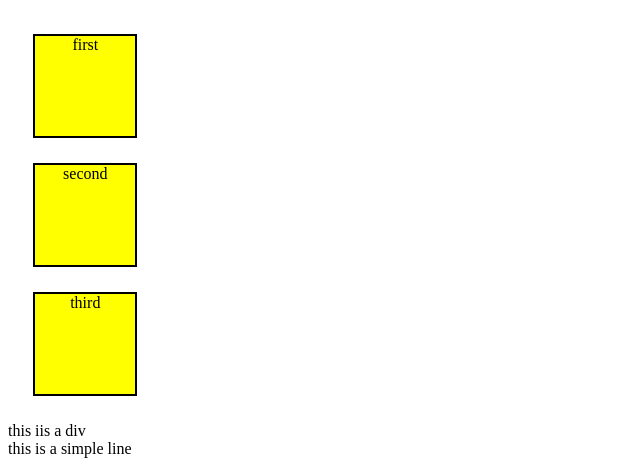
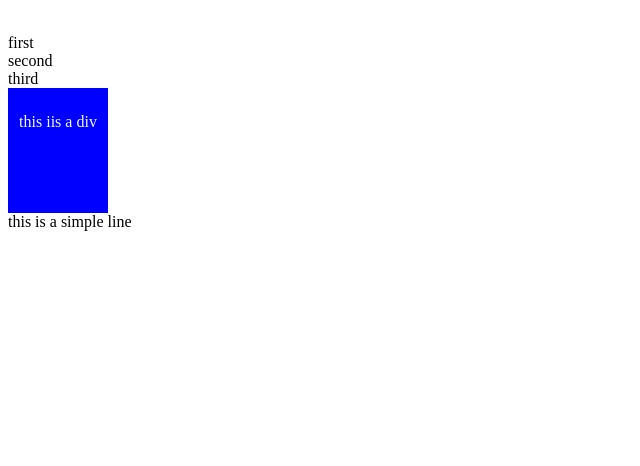
Before and after one commit to sahilverma0146/javascript-codes, a website: page index.html in a window 1280 px wide. Shown: the part 349-815 px from the top of the page, without its empty margins (0-640 px from the left). Drawn offline with Linux system fonts and the light colour scheme.

Commit message:
Update index.css

```diff
--- a/index.css
+++ b/index.css
@@ -11,11 +11,22 @@
 }
 
 
-.boxes{
+/* .boxes{
     height: 100px;
     width: 100px;
     border: 2px solid black;
     text-align: center;
     background-color: yellow;
     margin: 2%;
-};
+}; */
+
+
+#box{
+    height: 100px;
+    width: 100px;
+    background-color: blue;
+    text-align: center;
+    padding-top: 2%;
+    color: aliceblue;
+
+}
```
